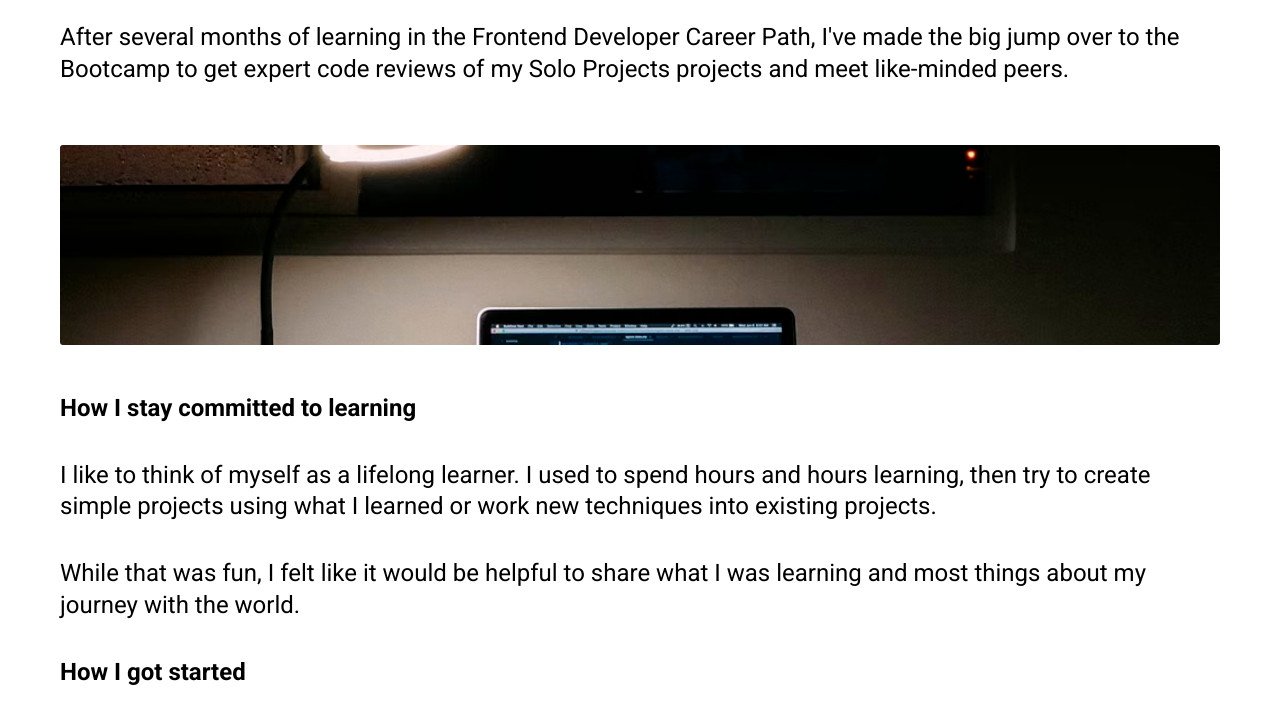
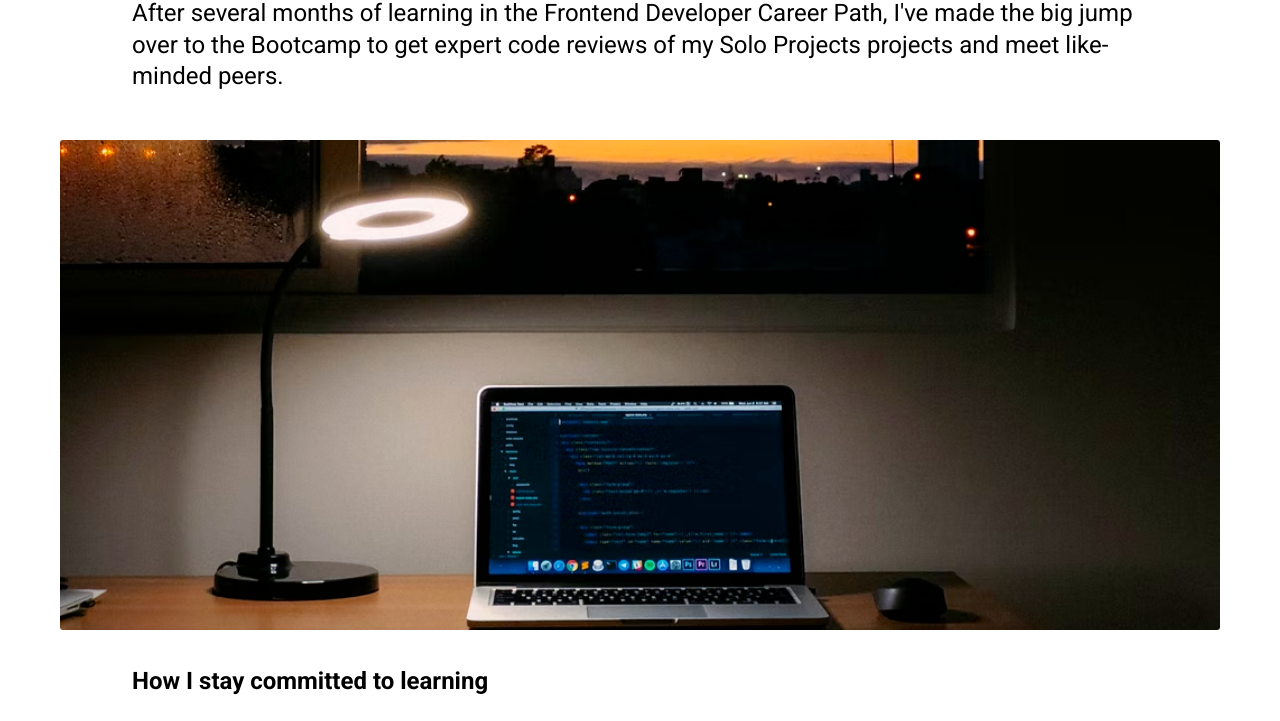
Before and after one commit to bakadja/learning-journal, a website built with Vite: page index.html in a window 1280 px wide. Shown: the part 285-1006 px from the top of the page. Built offline with nearby package versions, Linux system fonts and the light colour scheme.

Commit message:
style: refactor main layout to use subgrid and enhance article structure

```diff
--- a/css/style.css
+++ b/css/style.css
@@ -26,8 +26,6 @@ body {
 
 main {
   grid-area: main;
-  display: grid;
-  gap: 2em;
 }
 
 footer {
@@ -96,6 +94,10 @@ img {
 /* *************** main ******************** */
 /* ***************************************** */
 
+ main {
+  display: grid;
+  gap: 2em;
+ }
 /* main article */
 .main-article {
   display: grid;
@@ -126,7 +128,7 @@ img {
 }
 
 .main-article-image {
- object-position: 50% 65%;
+ object-position: 50% 67%;
   border-radius: 3px;
   display: block;
   margin-top: 1em;
@@ -246,6 +248,50 @@ footer {
   gap: 2em 0;
 }
 
+/* *************** main ******************** */
+  main {
+    /* inherit the 12 columns placed with grid-template-areas, main take 12 column in areas  */
+    grid-template-columns: subgrid;
+  }
+    /* main article */
+  .main-article,
+  .recent-posts {
+    grid-column: 1 / -1;
+  }
+
+  .main-article {
+    grid-template-columns: 3em 1fr 3em;
+    grid-template-areas:
+    ". t ."
+    ". h ."
+    ". p ."
+    "i i i"
+    ". d ."
+    ;
+  grid-template-rows: repeat(3, auto) minmax(100px, 490px) auto;
+    gap: 1em 0;
+  }
+  .main-article-date {
+    grid-area: t;
+  }
+
+  .main-article-title {
+    grid-area: h;
+  }
+
+  .main-article-intro {
+    grid-area: p;
+  }
+
+  .main-article-image {
+    grid-area: i;
+    object-position: 50% 75%;
+  }
+
+  .main-article-body {
+    grid-area: d;
+  }
+
 }
 /*
  * Utility CSS class for reusable styling.
```
